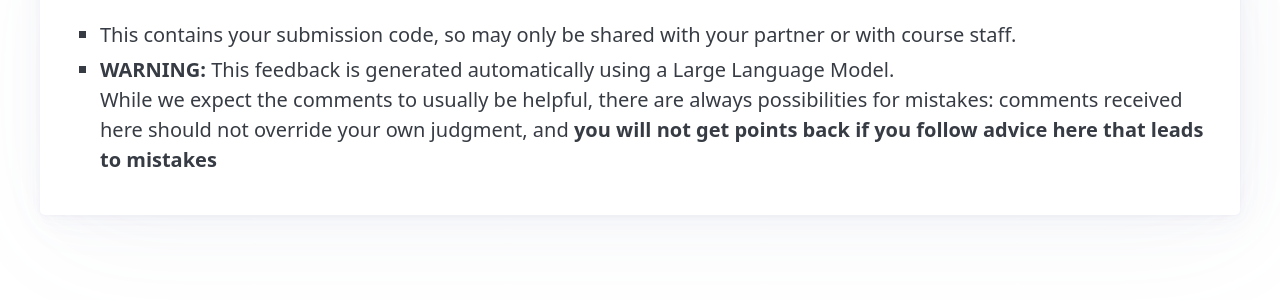
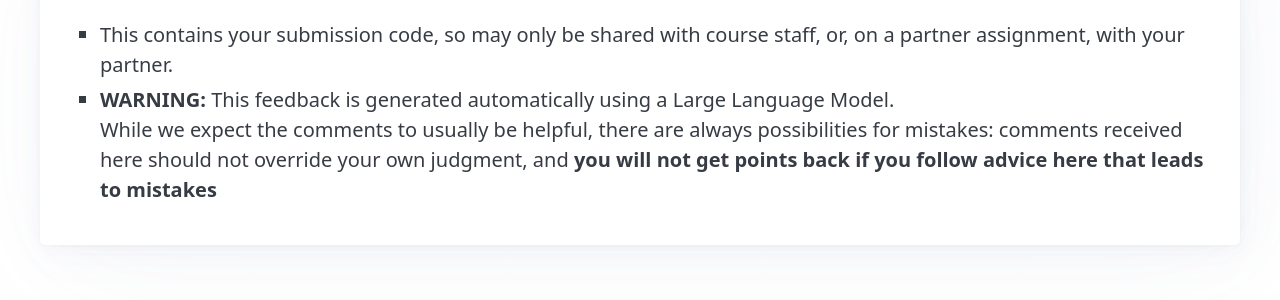
Before and after one commit to NUFeedBot/feedbot-server, a Flask app: template templates/submission_view.html.jinja in a window 1280 px wide. Shown: the part 167-467 px from the top of the page. Run offline with Flask 3, Linux system fonts and the light colour scheme; the template is opened without the code that fills it, so the values that code supplies are empty; some libraries are stand-ins or nearby versions.

Commit message:
tweak wording

```diff
--- a/templates/submission_view.html.jinja
+++ b/templates/submission_view.html.jinja
@@ -6,7 +6,7 @@
     <h4>Automatic feedback for <strong>{{submission.email}}</strong>.</h4>
 </header>
 <ul>
-    <li>This contains your submission code, so may only be shared with your partner or with course staff.</li>
+    <li>This contains your submission code, so may only be shared with course staff, or, on a partner assignment, with your partner.</li>
 <li><strong>WARNING:</strong> This feedback is generated automatically using a Large Language Model.<br/>While we expect the comments to usually be helpful, there are always possibilities for mistakes: comments received here should not override your own judgment, and <strong>you will not get points back if you follow advice here that leads to mistakes</li>
 </ul>
 </article>
```
